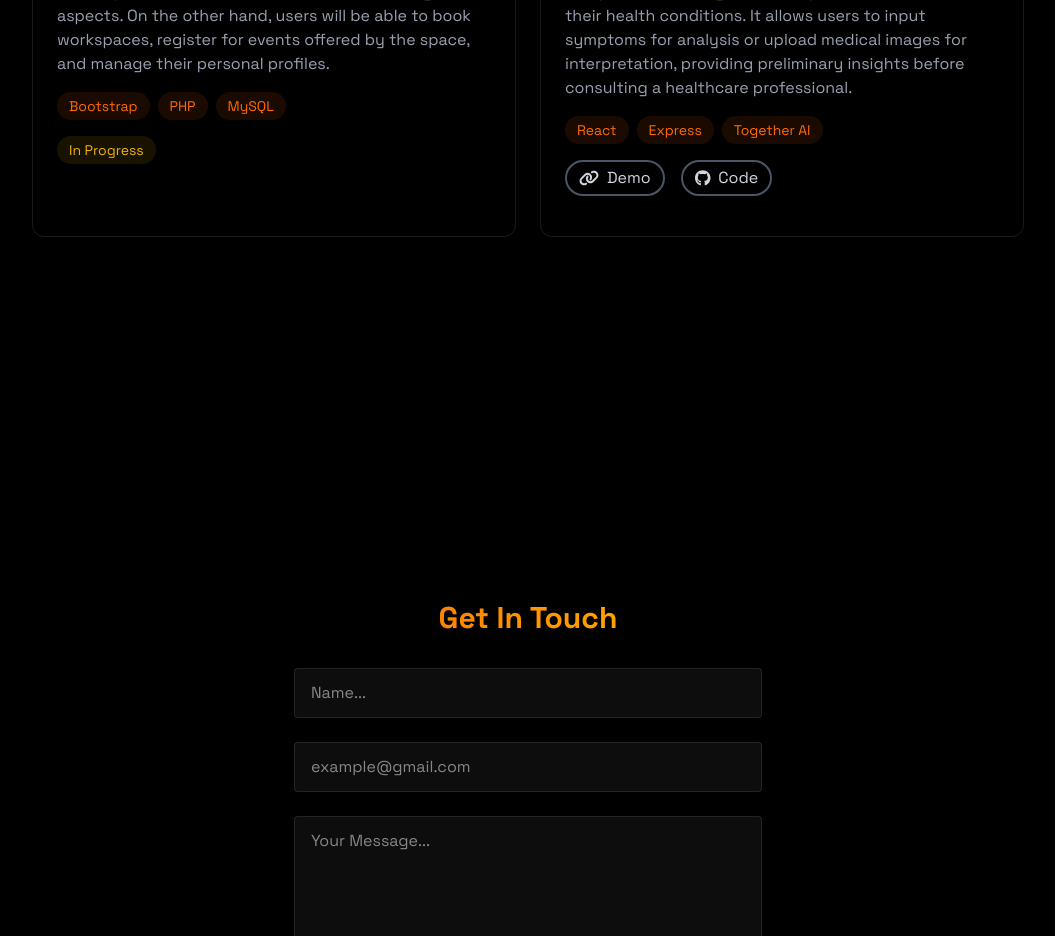
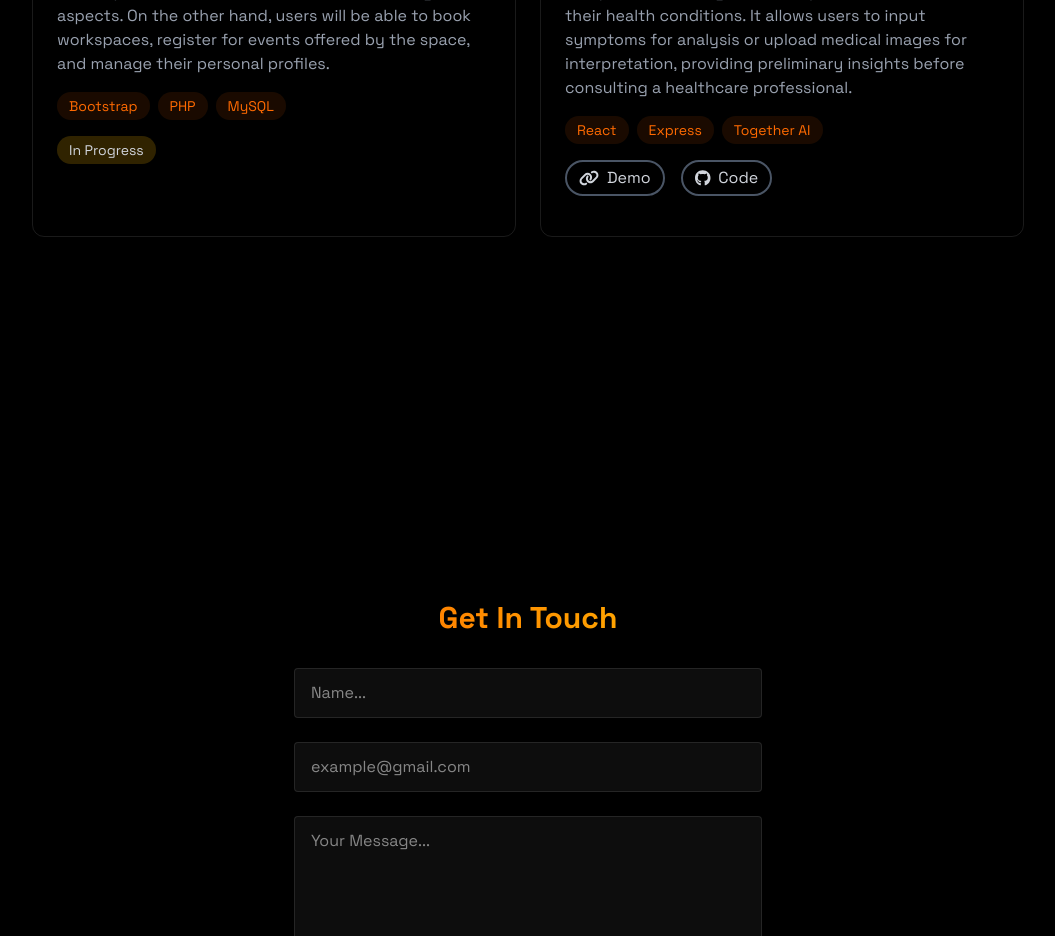
Before and after one commit to ousafa/ousafa-portfolio, a React (Vite) app: page / in a window 1280 px wide. Shown: the part 1980-2916 px from the top of the page, without its empty margins (112-1167 px from the left). Built offline with nearby package versions, Linux system fonts and the light colour scheme.

Commit message:
upadete readme file

```diff
--- a/src/components/sections/Projects.jsx
+++ b/src/components/sections/Projects.jsx
@@ -43,7 +43,7 @@ export const Projects = () => {
               <div className="flex justify-between items-center"></div>
               <div className="flex flex-wrap gap-2 mb-4">
                 <span
-                  className="bg-yellow-500/10 text-yellow-500 py-1 px-3 rounded-full text-sm hover:bg-orange-500/20
+                  className="bg-yellow-500/20 text-gray-300 py-1 px-3 rounded-full text-sm hover:bg-orange-500/20
                                     hover:shadow-[0_2px_8px_rgba(59,130,246,0.1)] transition-all
                     "
                 >
```
Also changed, not shown: public/portfolio.png (added), 1 other file (tests, documents, lock files or other folders).
